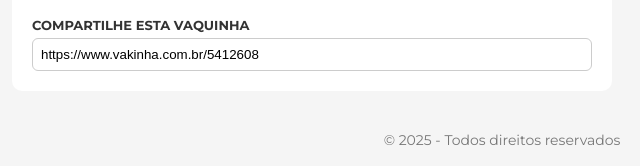
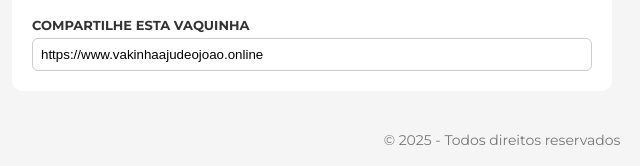
Before and after one commit to khashhack/vakinhajoao, a website: page public/index.html in a window 1280 px wide. Shown: the part 1065-1231 px from the top of the page, 138-778 px from the left. Drawn offline with Linux system fonts and the light colour scheme.

Commit message:
Update index.html

```diff
--- a/public/index.html
+++ b/public/index.html
@@ -267,7 +267,7 @@
 
       <div class="compartilhar">
         <strong>COMPARTILHE ESTA VAQUINHA</strong>
-        <input type="text" value="https://www.vakinha.com.br/5412608" readonly>
+        <input type="text" value="https://www.vakinhaajudeojoao.online" readonly>
       </div>
     </div>
 
```
